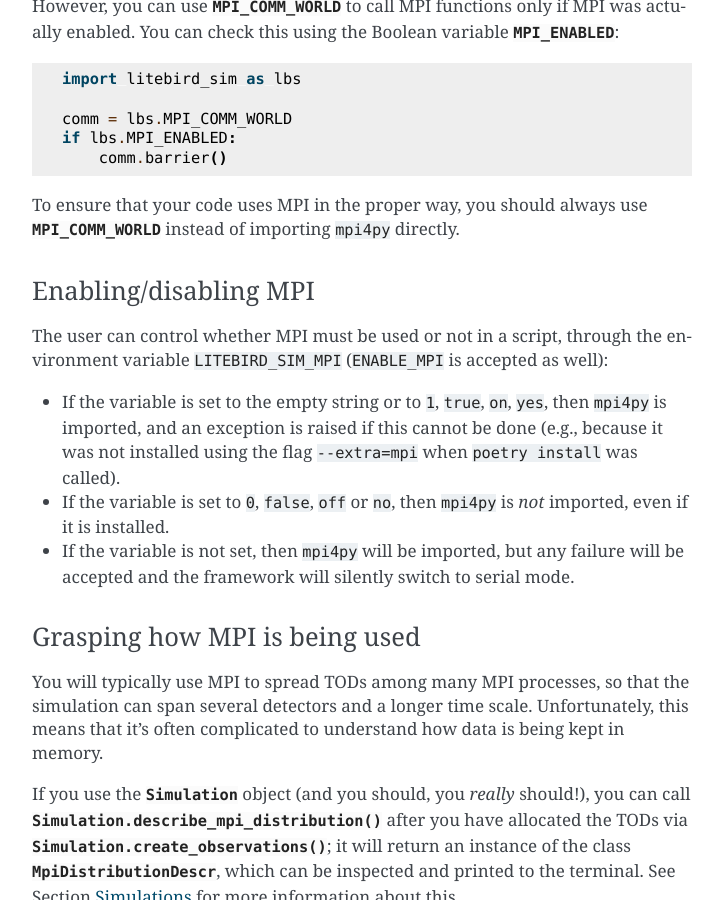
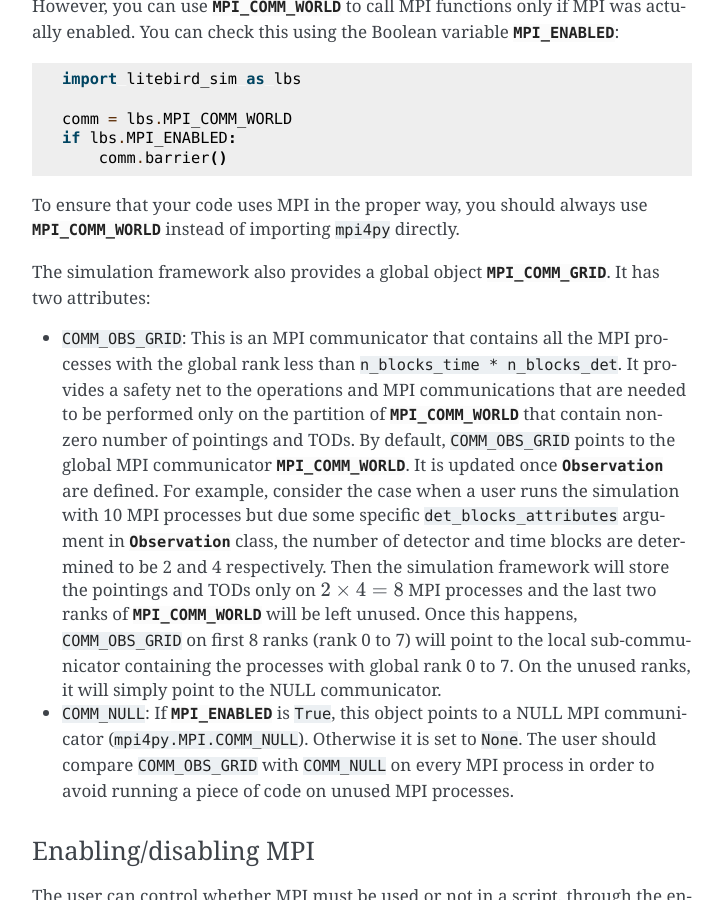
Before and after one commit to litebird/litebird_sim, a Sphinx documentation site: the page built from docs/source/mpi.rst, in a window 1280 px wide and 900 px high, scrolled down 2211 px. Shown: the whole window, without its empty margins (388-1111 px from the left). Built offline with Sphinx 7.4.7, drawn with Linux system fonts in a browser that asks for light colours.

Commit message:
added documentation for MPI_COMM_GRID

```diff
--- a/docs/source/mpi.rst
+++ b/docs/source/mpi.rst
@@ -133,6 +133,31 @@ variable :data:`.MPI_ENABLED`::
 To ensure that your code uses MPI in the proper way, you should always
 use :data:`.MPI_COMM_WORLD` instead of importing ``mpi4py`` directly.
 
+The simulation framework also provides a global object
+:data:`.MPI_COMM_GRID`. It has two attributes:
+
+- ``COMM_OBS_GRID``: This is an MPI communicator that contains all the
+  MPI processes with the global rank less than ``n_blocks_time * n_blocks_det``.
+  It provides a safety net to the operations and MPI communications
+  that are needed to be performed only on the partition of :data:`.MPI_COMM_WORLD`
+  that contain non-zero number of pointings and TODs. By default,
+  ``COMM_OBS_GRID`` points to the global MPI communicator :data:`.MPI_COMM_WORLD`.
+  It is updated once :class:`.Observation` are defined. For example,
+  consider the case when a user runs the simulation with 10 MPI
+  processes but due some specific ``det_blocks_attributes`` argument
+  in :class:`.Observation` class, the number of detector and time
+  blocks are determined to be 2 and 4 respectively. Then the
+  simulation framework will store the pointings and TODs only on
+  :math:`2\times4=8` MPI processes and the last two ranks of :data:`.MPI_COMM_WORLD`
+  will be left unused. Once this happens, ``COMM_OBS_GRID`` on first 8
+  ranks (rank 0 to 7) will point to the local sub-communicator
+  containing the processes with global rank 0 to 7. On the unused
+  ranks, it will simply point to the NULL communicator.
+- ``COMM_NULL``: If :data:`.MPI_ENABLED` is ``True``, this object
+  points to a NULL MPI communicator (``mpi4py.MPI.COMM_NULL``).
+  Otherwise it is set to ``None``. The user should compare
+  ``COMM_OBS_GRID`` with ``COMM_NULL`` on every MPI process in order
+  to avoid running a piece of code on unused MPI processes.
 
 Enabling/disabling MPI
 ----------------------
```
Also changed, not shown: 1 other file.
